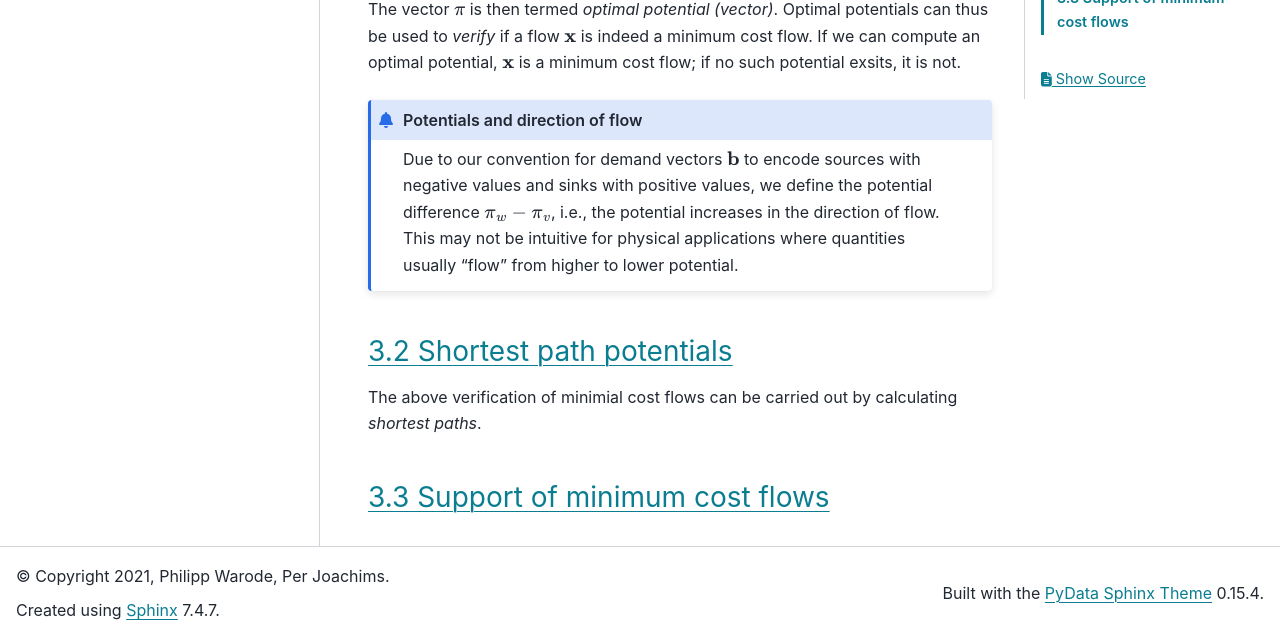
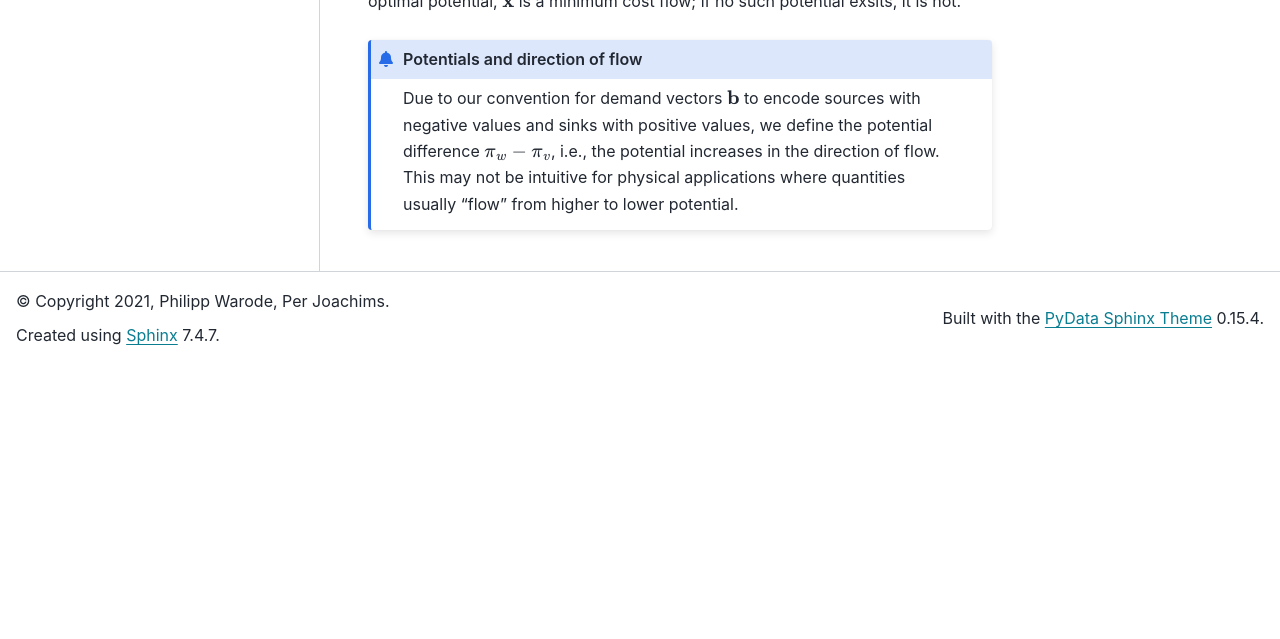
Before and after one commit to paminco/paminco, a Sphinx documentation site: the page built from docs/source/theory/min_cost_flow.rst, in a window 1280 px wide and 900 px high, scrolled down 1858 px, cut to the strip 261-900 px from the top of the window. Built offline with Sphinx 7.4.7 and the PyData theme 0.15.4, drawn with Linux system fonts in a browser that asks for light colours; pages that are not in the unit, such as notebooks, are missing from menus; after the commit the page ends 2484 px from its top, so only the background shows below that; some of the changed text lies outside the part shown.

Commit message:
Some cleanup

```diff
--- a/docs/source/theory/min_cost_flow.rst
+++ b/docs/source/theory/min_cost_flow.rst
@@ -114,14 +114,14 @@
   potential increases in the direction of flow. This may not be intuitive for physical applications where
   quantities usually "flow" from higher to lower potential.
 
-.. _theory-mcf-characterization-sppot:
+.. .. _theory-mcf-characterization-sppot:
 
-3.2 Shortest path potentials
-----------------------------
+.. 3.2 Shortest path potentials
+.. ----------------------------
 
-The above verification of minimial cost flows can be carried out by calculating *shortest paths*.
+.. The above verification of minimial cost flows can be carried out by calculating *shortest paths*.
 
-.. _theory-mcf-characterization-supp:
+.. .. _theory-mcf-characterization-supp:
 
-3.3 Support of minimum cost flows
----------------------------------
+.. 3.3 Support of minimum cost flows
+.. ---------------------------------
--- a/docs/source/theory/par_mcf.rst
+++ b/docs/source/theory/par_mcf.rst
@@ -213,4 +213,4 @@
 .. rubric:: References
 
 .. [WK21] Klimm M, Warode P (2021) "Parametric Computation of Minimum Cost Flows with Piecewise Quadratic Costs." *Mathematics of Operations Research*. Available at https://www3.math.tu-berlin.de/disco/research/publications/pdf/KlimmWarode2021.pdf
-.. [Roc84] Rockafellar, RT (1984) *Network Flows and M
+.. [Roc84] Rockafellar, RT (1984) *Network Flows and Monotropic Optimization* (John Wiley and Sons, Hoboken, NJ)
--- a/docs/source/user_guide/applications/gas/index.rst
+++ b/docs/source/user_guide/applications/gas/index.rst
@@ -19,6 +19,7 @@
 The coefficient :math:`\beta_e` can then be calculated using physical specifications such as length and diameter. See [Pfe15]_ for further details on this conversion.
 
 .. toctree::
+    :hidden:
 
     Gas24 <gas24.ipynb>
 
--- a/docs/source/user_guide/network_setup/index.rst
+++ b/docs/source/user_guide/network_setup/index.rst
@@ -9,7 +9,8 @@
   :maxdepth: 2
 
   How to set up directed and undirected graphs <howto_graph_setup.ipynb>
-  How to equip a network with cost functions <howto_set_cost.ipynb>
   How to specify the demand function for a network <howto_set_demand.ipynb>
   How to readin network data from XML <howto_read_from_xml.ipynb>
   How to plot a network <howto_plot_network.ipynb>
+
+.. How to equip a network with cost functions <howto_set_cost.ipynb>
```
Also changed, not shown: docs/source/user_guide/index.rst (+13 -13 lines), 2 other files.
